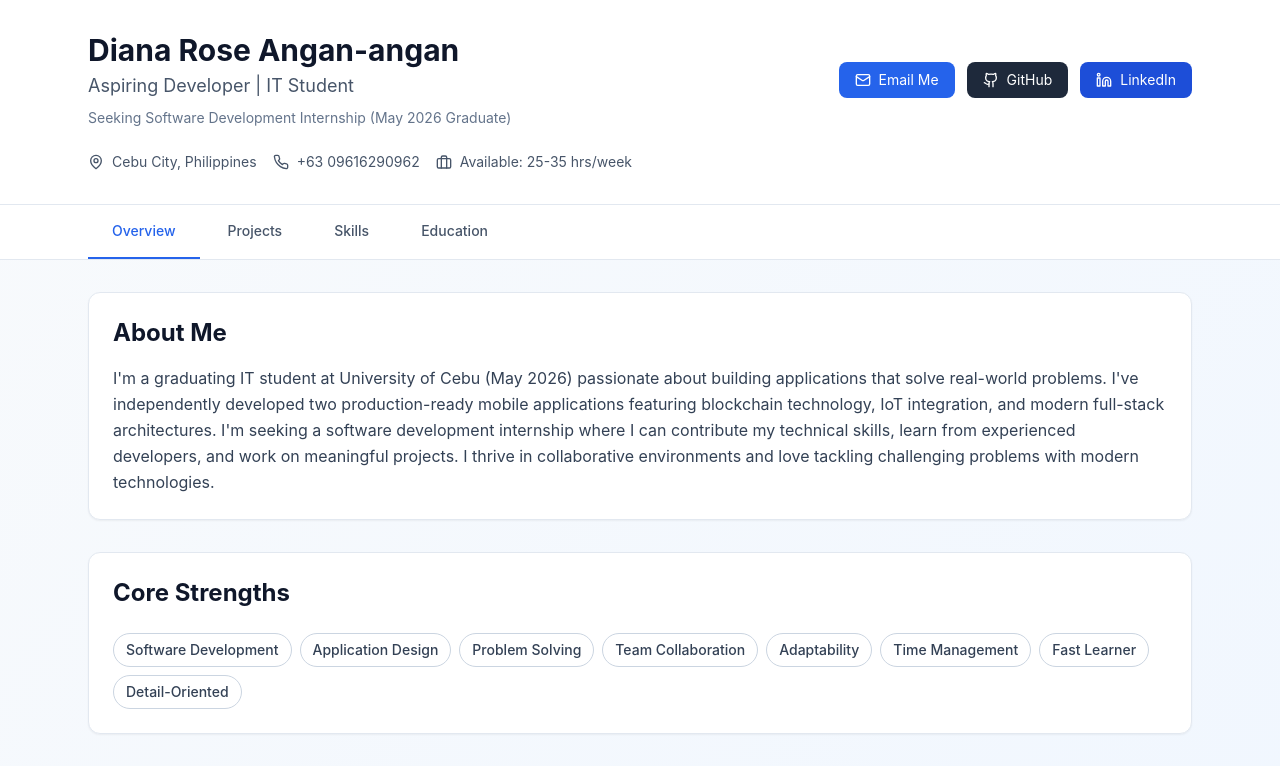
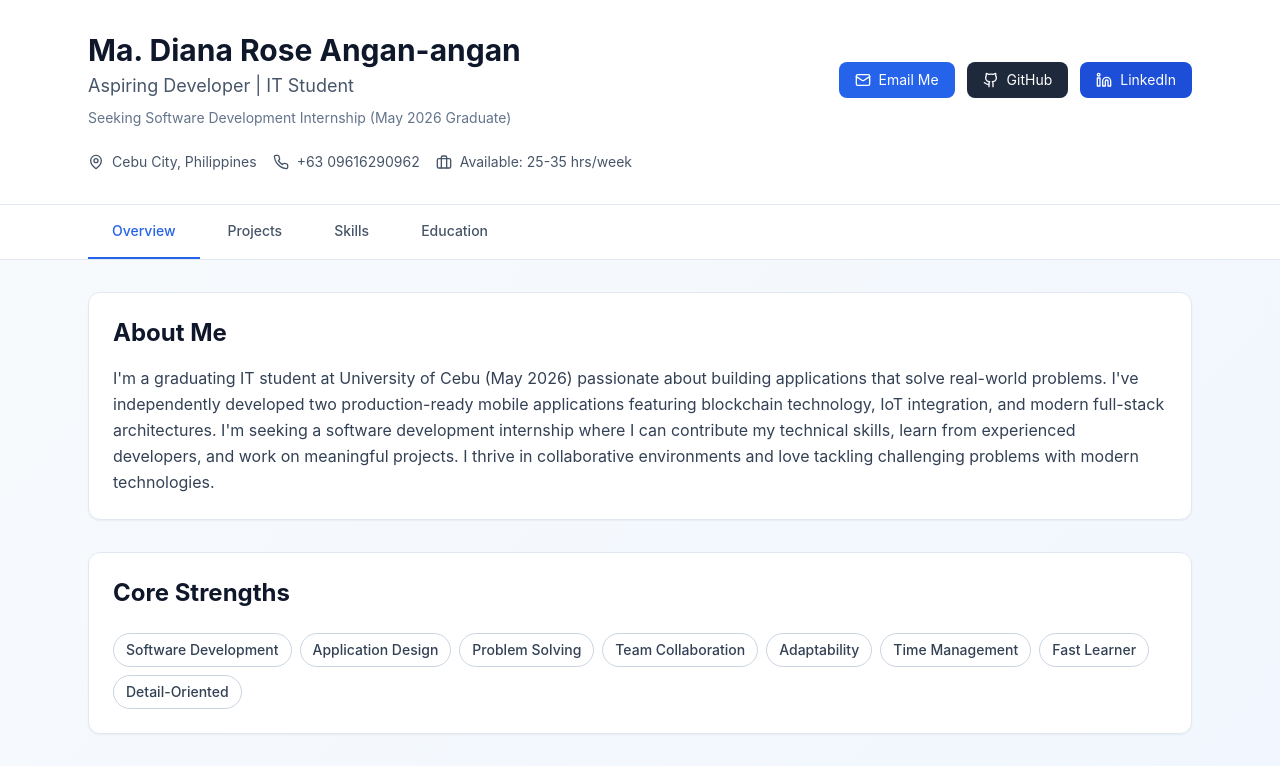
Before and after one commit to dianaangan/github-portfolio, a React (Vite) app: page / in a window 1280 px wide. Shown: the top 766 px of the page. Built offline with nearby package versions, Linux system fonts and the light colour scheme.

Commit message:
add changes

```diff
--- a/index.html
+++ b/index.html
@@ -4,7 +4,7 @@
     <meta charset="UTF-8" />
     <meta name="viewport" content="width=device-width, initial-scale=1.0" />
     <link rel="icon" type="image/svg+xml" href="/github-portfolio/favicon.svg" />
-    <title>Diana Rose Angan-angan - Portfolio</title>
+    <title>Ma. Diana Rose Angan-angan - Portfolio</title>
   </head>
   <body>
     <div id="root"></div>
--- a/package.json
+++ b/package.json
@@ -2,11 +2,13 @@
   "name": "diana-portfolio",
   "version": "1.0.0",
   "description": "Portfolio website for Diana Rose Angan-angan",
+  "homepage": "https://dianaangan.github.io/github-portfolio",
   "scripts": {
     "dev": "vite",
     "build": "vite build",
     "preview": "vite preview",
-    "deploy": "vite build && gh-pages -d dist"
+    "predeploy": "npm run build",
+    "deploy": "gh-pages -d dist"
   },
   "dependencies": {
     "lucide-react": "^0.263.1",
--- a/src/Portfolio.jsx
+++ b/src/Portfolio.jsx
@@ -183,7 +183,7 @@ const Portfolio = () => {
         <div className="max-w-6xl mx-auto px-6 py-8">
           <div className="flex flex-col md:flex-row md:items-center md:justify-between gap-4">
             <div>
-              <h1 className="text-3xl font-bold text-slate-900">Diana Rose Angan-angan</h1>
+              <h1 className="text-3xl font-bold text-slate-900">Ma. Diana Rose Angan-angan</h1>
               <p className="text-lg text-slate-600 mt-1"> Aspiring Developer | IT Student</p>
               <p className="text-sm text-slate-500 mt-2">Seeking Software Development Internship (May 2026 Graduate)</p>
             </div>
--- a/vite.config.js
+++ b/vite.config.js
@@ -3,5 +3,5 @@ import react from '@vitejs/plugin-react'
 
 export default defineConfig({
   plugins: [react()],
-  base: '/github-portfolio/'
+  base: '/github-portfolio/'  // Add this line
 })
```
